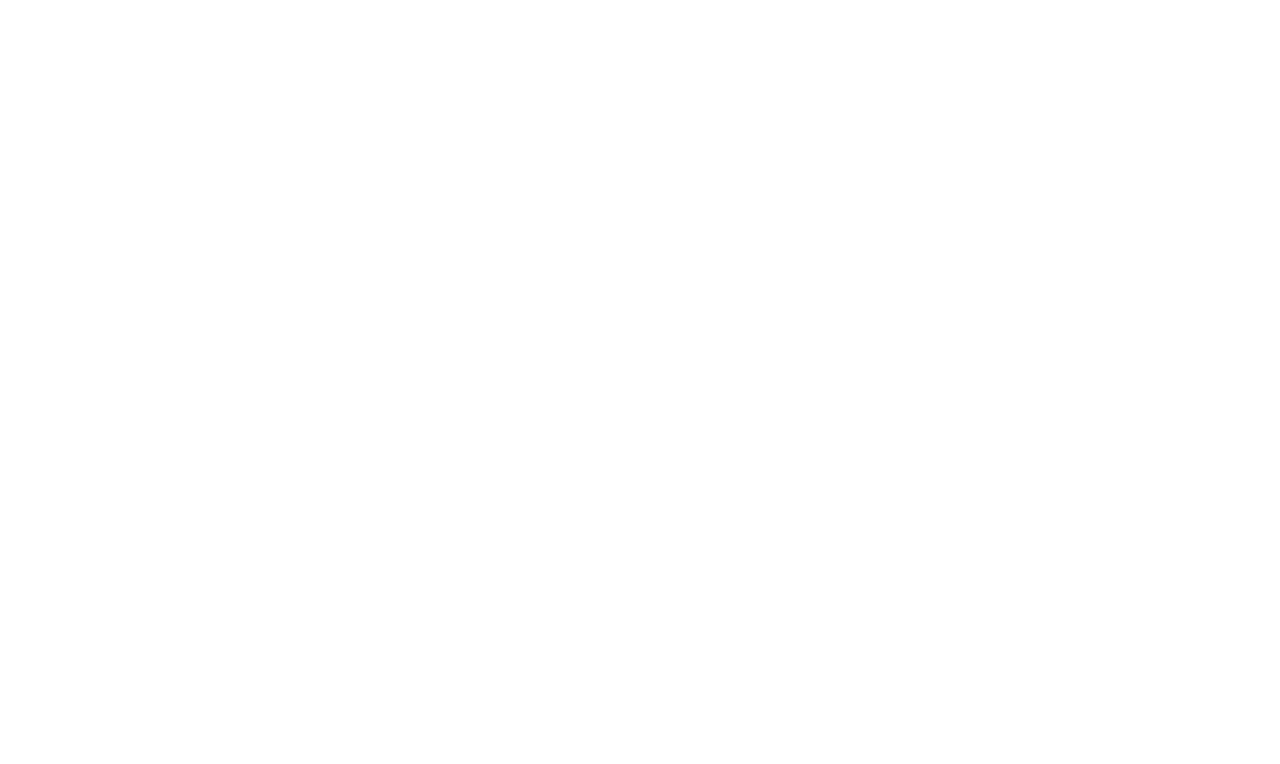
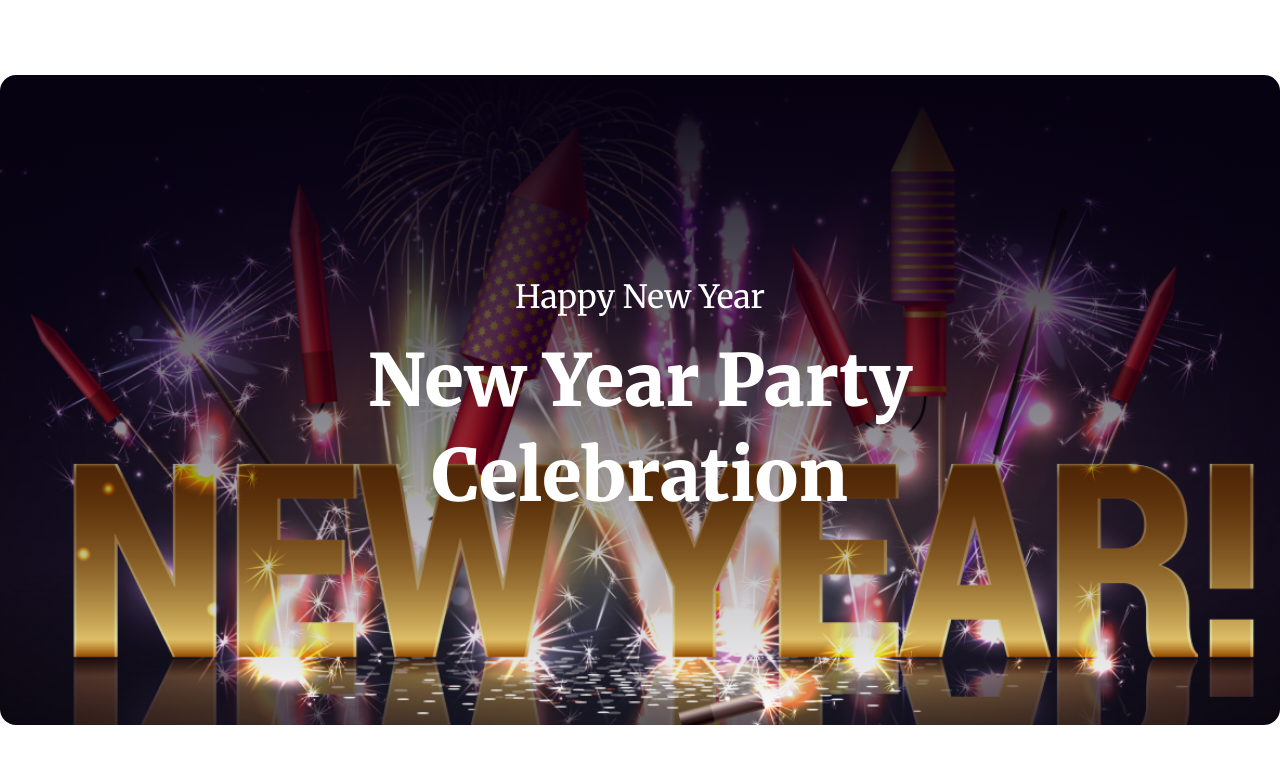
Before and after one commit to devrakibulrahman/new-year-offer, a plain HTML site: page index.html in a window 1280 px wide. Drawn offline with Linux system fonts and the light colour scheme.

Commit message:
home section done on 7/12/2024 at 5:50 PM

```diff
--- a/css/style.css
+++ b/css/style.css
@@ -11,3 +11,57 @@
     scroll-behavior: smooth;
 }
 /* -------------------------- universal css reset style --------------------------- */
+
+/* -------------------------- css reusable class --------------------------- */
+.container{
+    max-width: 1440px;
+    height: auto;
+    margin: 0 auto;
+}
+/* -------------------------- css reusable class --------------------------- */
+
+/* -------------------------- header section start --------------------------- */
+#header-section{
+    width: 100%;
+    height: 100vh;
+}
+
+.header-content{
+    width: 100%;
+    height: 100vh;
+    display: flex;
+    align-items: center;
+    justify-content: center;
+}
+
+.header-content .banner{
+    width: 100%;
+    height: 650px;
+    display: flex;
+    align-items: center;
+    justify-content: center;
+    background-image: linear-gradient(180.00deg, rgb(7, 2, 17),rgba(7, 2, 17, 0) 100%), url("/assets/img/bg-img/banner.png");
+    background-position: center;
+    background-repeat: no-repeat;
+    background-size: cover;
+    border-radius: 16px;
+    text-align: center;
+}
+
+.header-content .banner .sub-heading{
+    font-family: 'Merriweather', serif;
+    font-size: 32px;
+    font-weight: 400;
+    margin-bottom: 16px;
+    color: #FFFFFF;
+}
+
+.header-content .banner .main-heading{
+    font-family: 'Merriweather', serif;
+    font-size: 72px;
+    font-weight: 900;
+    color: #FFFFFF;
+    line-height: 95px;
+}
+
+/* -------------------------- header section end --------------------------- */
--- a/index.html
+++ b/index.html
@@ -17,6 +17,19 @@
     <!-- ======================== css file link ========================= -->
 </head>
 <body>
-
+    <!-- ======================== header section is start ========================== -->
+    <section id="header-section">
+        <div class="container">
+            <div class="header-content">
+                <div class="banner">
+                    <div class="header-text">
+                        <h2 class="sub-heading">Happy New Year</h2>
+                        <h1 class="main-heading">New Year Party <br> Celebration</h1>
+                    </div>
+                </div>
+            </div>
+        </div>
+    </section>
+    <!-- ======================== header section is end ========================== -->
 </body>
 </html>
```
